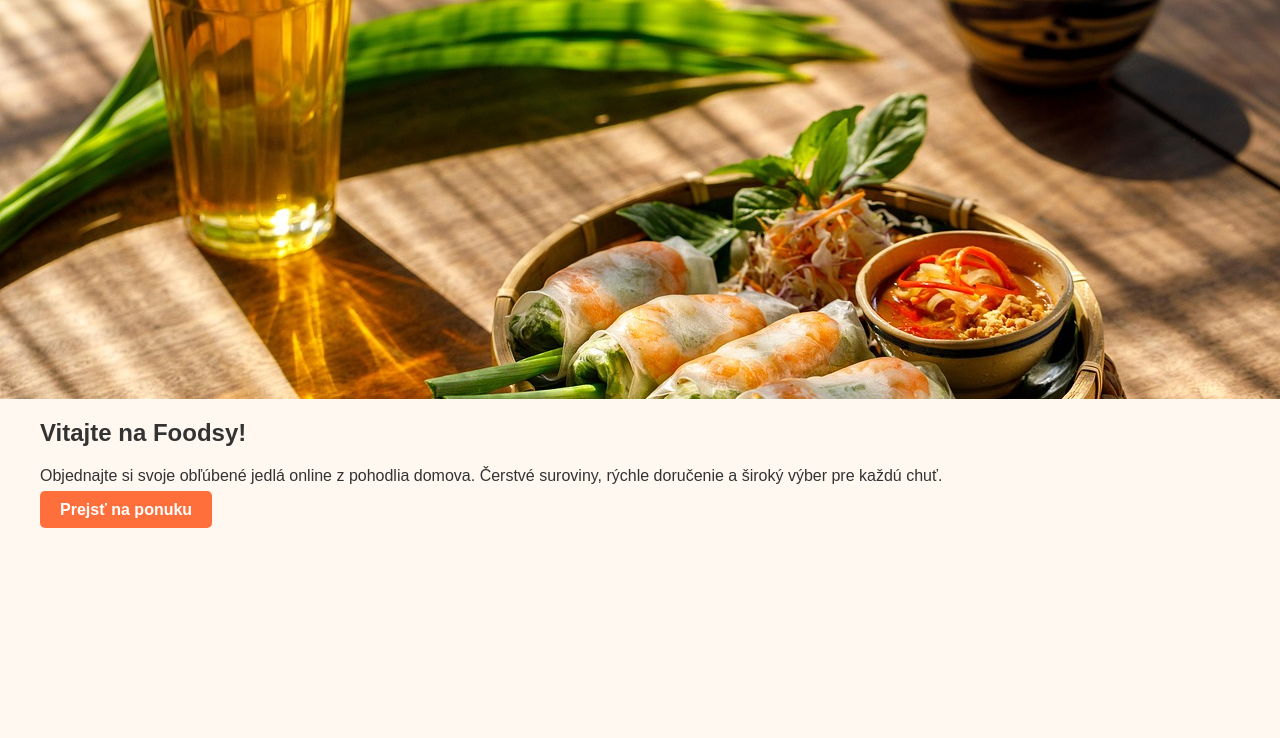
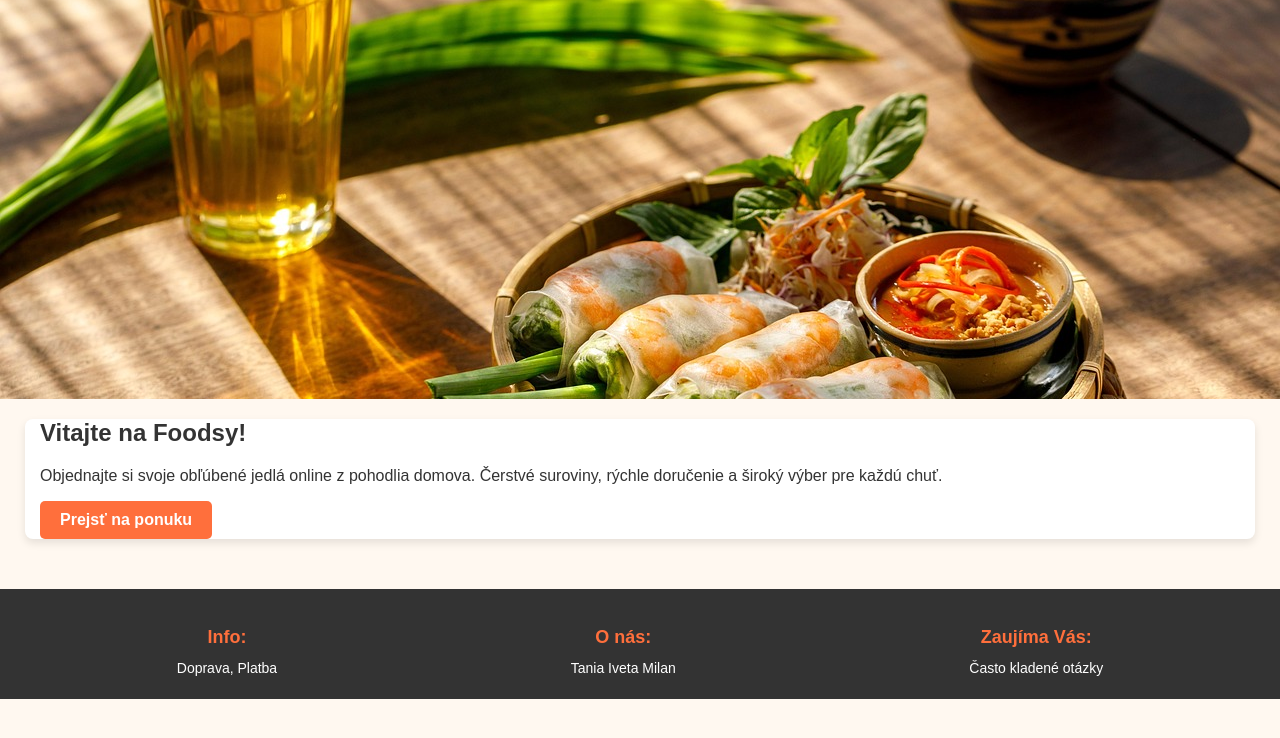
Before and after one commit to MilanSurkos/Foodsy, a Django app: page / in a window 1280 px wide. Shown: the part 39-777 px from the top of the page. Run offline with Django 5.2, Linux system fonts and the light colour scheme.

Commit message:
nástrel footeru a vytvorenie CSS súboru

```diff
--- /dev/null
+++ b/static/styles.css
@@ -0,0 +1,140 @@
+/* === Všeobecné štýly === */
+body {
+    font-family: Arial, sans-serif;
+    margin: 0;
+    padding: 0;
+    background: #fff8f0;
+    color: #333;
+}
+h1, h2, h3, h4, h5, h6 {
+    font-weight: bold;
+}
+
+/* === Navigácia === */
+nav {
+    background-color: #ff6f3c;
+    padding: 10px 20px;
+}
+nav ul {
+    list-style: none;
+    margin: 0;
+    padding: 0;
+    display: flex;
+    gap: 20px;
+}
+nav ul li a {
+    color: white;
+    text-decoration: none;
+    font-weight: bold;
+}
+nav ul li a:hover {
+    text-decoration: underline;
+}
+
+/* === Slideshow štýly === */
+.slideshow-container {
+    position: relative;
+    max-width: 100%;
+    height: 400px;
+    overflow: hidden;
+    background-color: #ddd; /* Záložná farba, pre prípad nenačítania obrázkov */
+}
+.slide {
+    display: none;
+    position: absolute;
+    width: 100%;
+    height: 100%;
+}
+.slide img {
+    width: 100%;
+    height: 100%;
+    object-fit: cover;
+}
+.slide.active {
+    display: block;
+    animation: fade 2s;
+}
+
+/* === Kontajner pre obsah stránky === */
+.container {
+    max-width: 1200px;
+    margin: 20px auto;
+    padding: 0 15px;
+    background-color: #fff; /* Krémový podklad pre lepší čitateľný obsah */
+    box-shadow: 0 4px 8px rgba(0, 0, 0, 0.1);
+    border-radius: 8px;
+}
+section {
+    margin-bottom: 40px;
+}
+
+/* === Tlačidlá a formuláre === */
+a.button,
+form button {
+    background: #ff6f3c;
+    color: white;
+    padding: 10px 20px;
+    border-radius: 5px;
+    text-decoration: none;
+    font-weight: bold;
+    transition: background 0.3s;
+    display: inline-block;
+}
+a.button:hover,
+form button:hover {
+    background: #e65c28;
+}
+form label {
+    margin-right: 10px;
+    font-weight: bold;
+    display: inline-block;
+    margin-bottom: 5px;
+}
+form input[type="number"] {
+    width: 50px;
+    padding: 5px;
+    border: 1px solid #ccc;
+    border-radius: 4px;
+}
+
+/* === Pätička stránky === */
+.page-footer {
+    background-color: #333;
+    color: white;
+    padding: 20px 0;
+    text-align: center;
+    margin-top: 50px;
+}
+.footer-content {
+    display: flex;
+    justify-content: space-around;
+    max-width: 1200px;
+    margin: 0 auto;
+    flex-wrap: wrap;
+    gap: 20px;
+}
+.footer-section h3 {
+    color: #ff6f3c;
+    font-size: 18px;
+    margin-bottom: 10px;
+}
+.footer-section p {
+    margin: 0;
+    font-size: 14px;
+    line-height: 1.5;
+}
+
+/* === Responzívny dizajn === */
+@media (max-width: 768px) {
+    nav ul {
+        flex-direction: column;
+        gap: 10px;
+    }
+    .footer-content {
+        flex-direction: column;
+        text-align: center;
+    }
+    .container {
+        padding: 10px;
+    }
+}
--- a/templates/base.html
+++ b/templates/base.html
@@ -6,94 +6,7 @@
     <meta charset="UTF-8" />
     <meta name="viewport" content="width=device-width, initial-scale=1" />
     <title>Foodsy - Objednaj si jedlo online</title>
-    <style>
-        body {
-            font-family: Arial, sans-serif;
-            margin: 0; padding: 0;
-            background: #fff8f0;
-            color: #333;
-        }
-        nav {
-            background-color: #ff6f3c;
-            padding: 10px 20px;
-        }
-        nav ul {
-            list-style: none;
-            margin: 0; padding: 0;
-            display: flex;
-            gap: 20px;
-        }
-        nav ul li a {
-            color: white;
-            text-decoration: none;
-            font-weight: bold;
-        }
-        nav ul li a:hover {
-            text-decoration: underline;
-        }
-
-        /* === Slideshow === */
-        .slideshow-container {
-            position: relative;
-            max-width: 100%;
-            height: 400px;
-            overflow: hidden;
-        }
-        .slide {
-            display: none;
-            position: absolute;
-            width: 100%;
-            height: 100%;
-        }
-        .slide img {
-            width: 100%;
-            height: 100%;
-            object-fit: cover;
-        }
-        .slide.active {
-            display: block;
-        }
-
-        .container {
-            max-width: 1200px;
-            margin: 20px auto;
-            padding: 0 15px;
-        }
-        section {
-            margin-bottom: 40px;
-        }
-        a.button {
-            background: #ff6f3c;
-            color: white;
-            padding: 10px 20px;
-            border-radius: 5px;
-            text-decoration: none;
-            font-weight: bold;
-        }
-        a.button:hover {
-            background: #e65c28;
-        }
-        form label {
-            margin-right: 10px;
-            font-weight: bold;
-        }
-        form input[type="number"] {
-            width: 50px;
-            padding: 5px;
-        }
-        form button {
-            background: #ff6f3c;
-            border: none;
-            color: white;
-            padding: 7px 15px;
-            cursor: pointer;
-            border-radius: 5px;
-            font-weight: bold;
-        }
-        form button:hover {
-            background: #e65c28;
-        }
-    </style>
+    <link rel="stylesheet" href="{% static 'styles.css' %}">
 </head>
 <body>
     <!-- Navbar -->
@@ -142,5 +55,21 @@
         <!-- Obsah stránok tu -->
         {% endblock %}
     </div>
+    <footer class="page-footer">
+        <div class="footer-content">
+            <div class="footer-section">
+                <h3>Info:</h3>
+                <p>Doprava, Platba</p>
+            </div>
+            <div class="footer-section">
+                <h3>O nás:</h3>
+                <p>Tania Iveta Milan</p>
+            </div>
+            <div class="footer-section">
+                <h3>Zaujíma Vás:</h3>
+                <p>Často kladené otázky</p>
+            </div>
+        </div>
+    </footer>
 </body>
 </html>
--- a/test.txt
+++ /dev/null
@@ -1 +0,0 @@
-testujem commit and push
```
